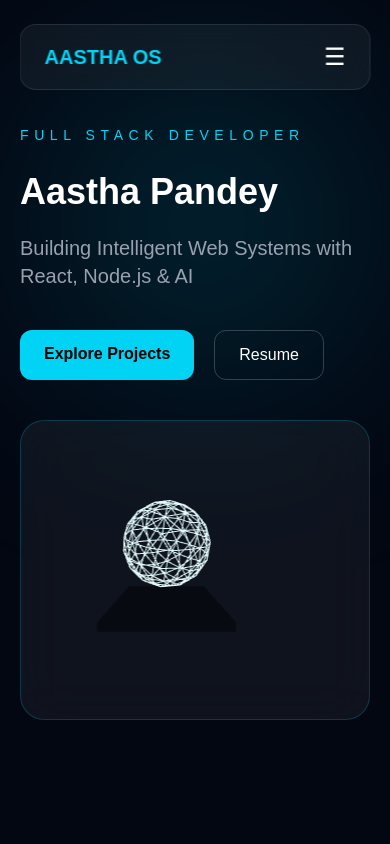
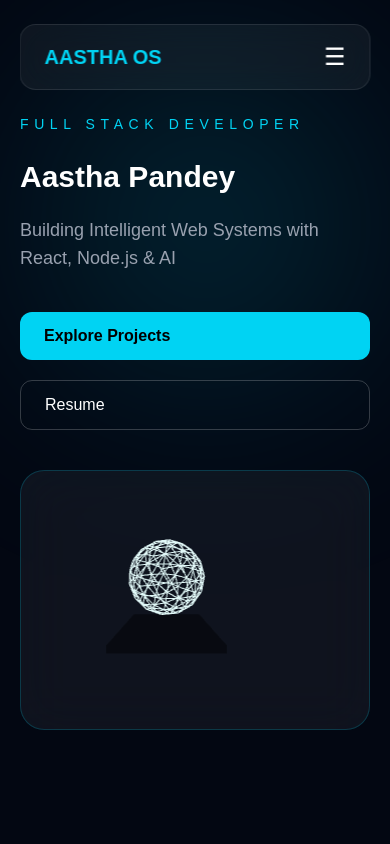
Before and after one commit to aastha77/aastha-intelligence-os, a Next.js app: page / in a window 390 px wide. Shown: the top 844 px of the page. Built offline with nearby package versions, Linux system fonts and the light colour scheme.

Commit message:
Improve responsive hero section

```diff
--- a/components/Hero.tsx
+++ b/components/Hero.tsx
@@ -162,7 +162,7 @@ FULL STACK DEVELOPER
 
 <h1 className="
 
-text-4xl
+text-3xl
 
 md:text-7xl
 
@@ -183,15 +183,11 @@ Aastha Pandey
 
 
 <h2 className="
-
-text-xl
-
+text-lg
 md:text-2xl
-
 text-gray-400
-
 mt-5
-
+max-w-xl
 ">
 
 
@@ -210,11 +206,9 @@ with React, Node.js & AI
 <div className="
 
 flex
-
-flex-wrap
-
+flex-col
+sm:flex-row
 gap-5
-
 mt-10
 
 "
@@ -369,7 +363,7 @@ duration:1
 className="
 
 
-h-[300px]
+h-[260px]
 
 md:h-[400px]
 
```
